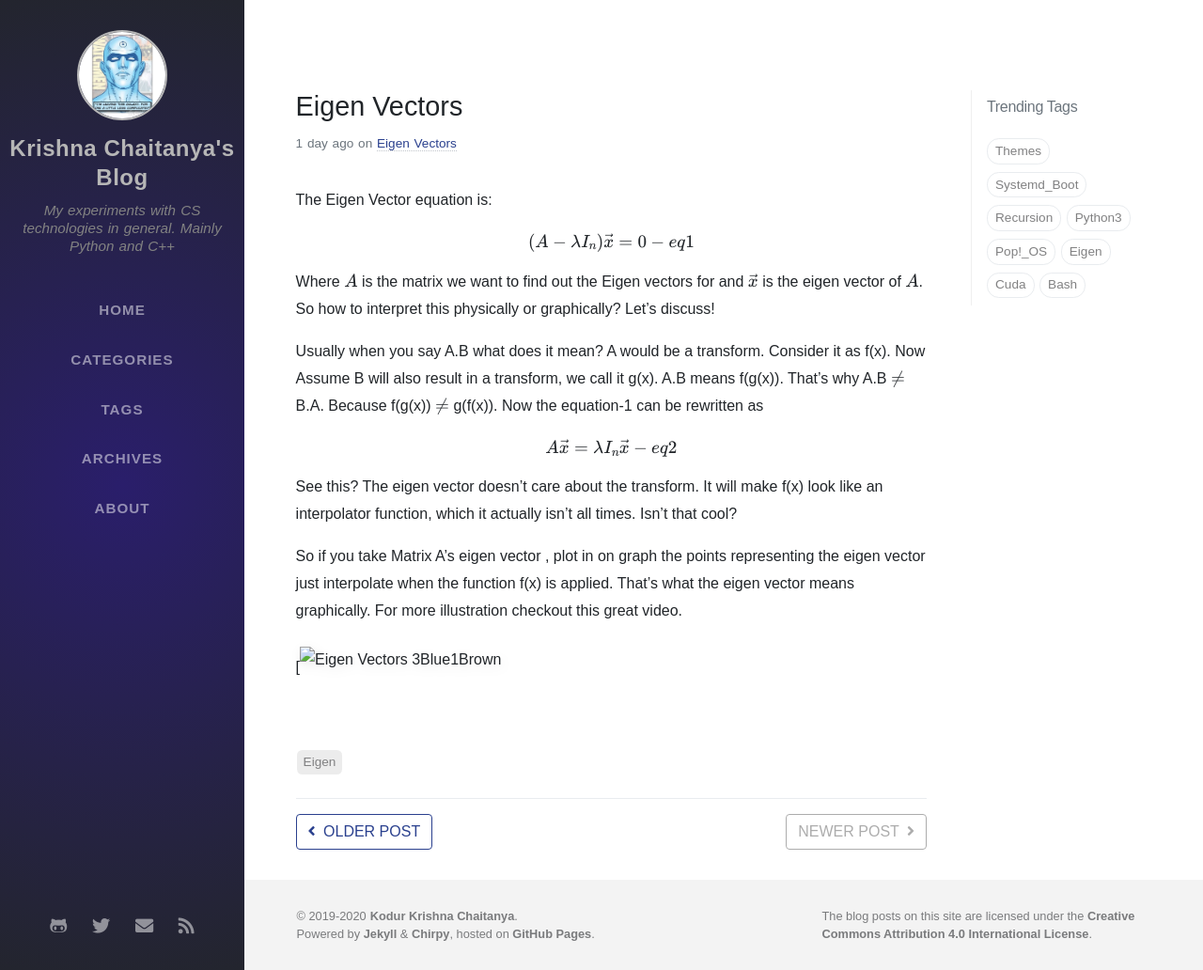
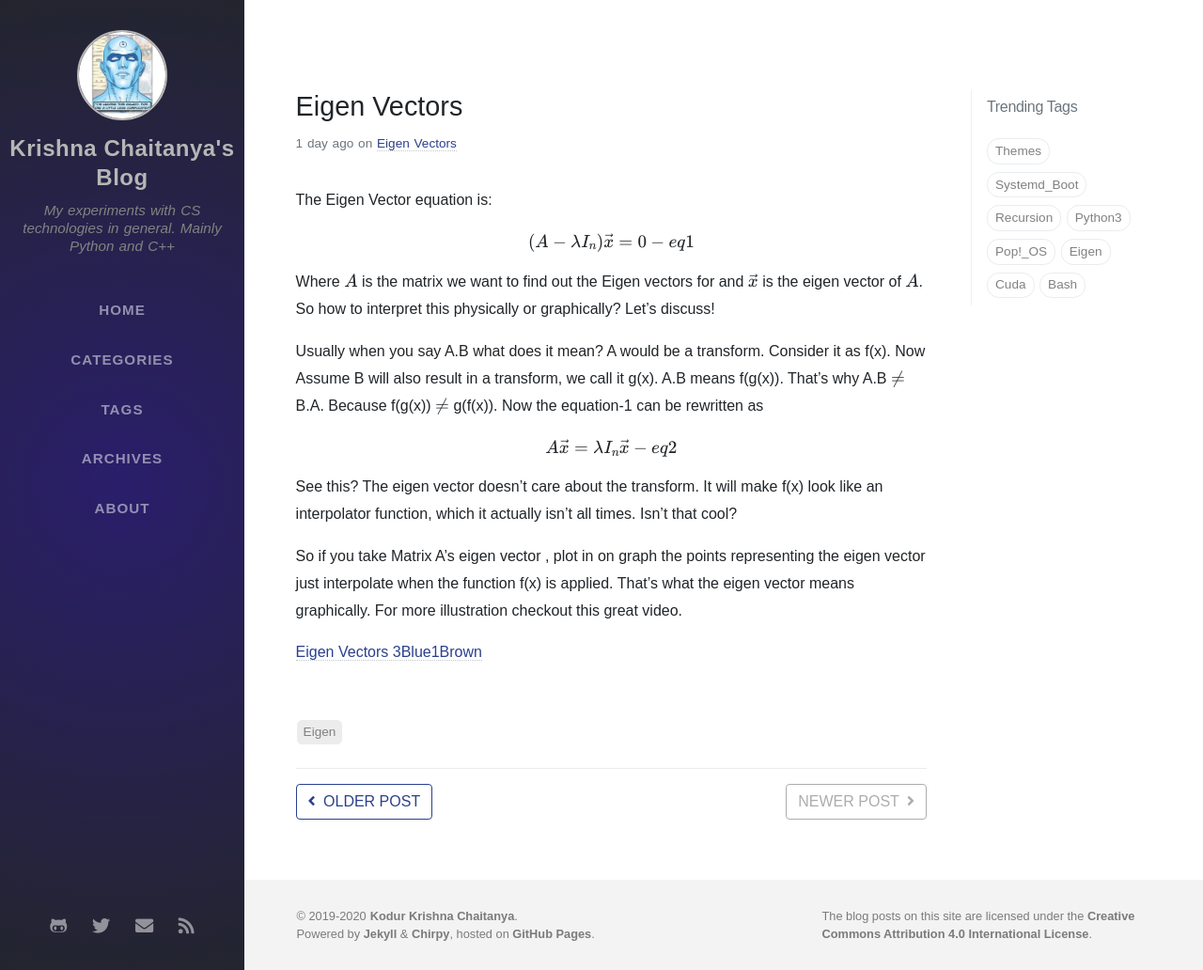
Before and after one commit to krishnachaitanya9/krishnachaitanya9.github.io, a Jekyll site: the page built from _posts/2020-01-05-eigen-vectors.md, in a window 1280 px wide and 1032 px high. Shown: the whole window at 94% size. Built offline with Jekyll 4.4.1, drawn with Linux system fonts in a browser that asks for light colours; nearby versions of some CDN libraries; some web fonts are replaced; formulas are drawn with MathJax 3.

```diff
--- a/_posts/2020-01-05-eigen-vectors.md
+++ b/_posts/2020-01-05-eigen-vectors.md
@@ -24,5 +24,4 @@ See this? The eigen vector doesn't care about the transform. It will make f(x) l
 
 So if you take Matrix A's eigen vector , plot in on graph the points representing the eigen vector just interpolate when the function f(x) is applied. That's what the eigen vector means graphically. For more illustration checkout this great video.
 
-
-[![Eigen Vectors 3Blue1Brown](https://www.youtube.com/watch?v=PFDu9oVAE-g&t=761s)
+[Eigen Vectors 3Blue1Brown](https://www.youtube.com/watch?v=PFDu9oVAE-g&t=761s)
```
